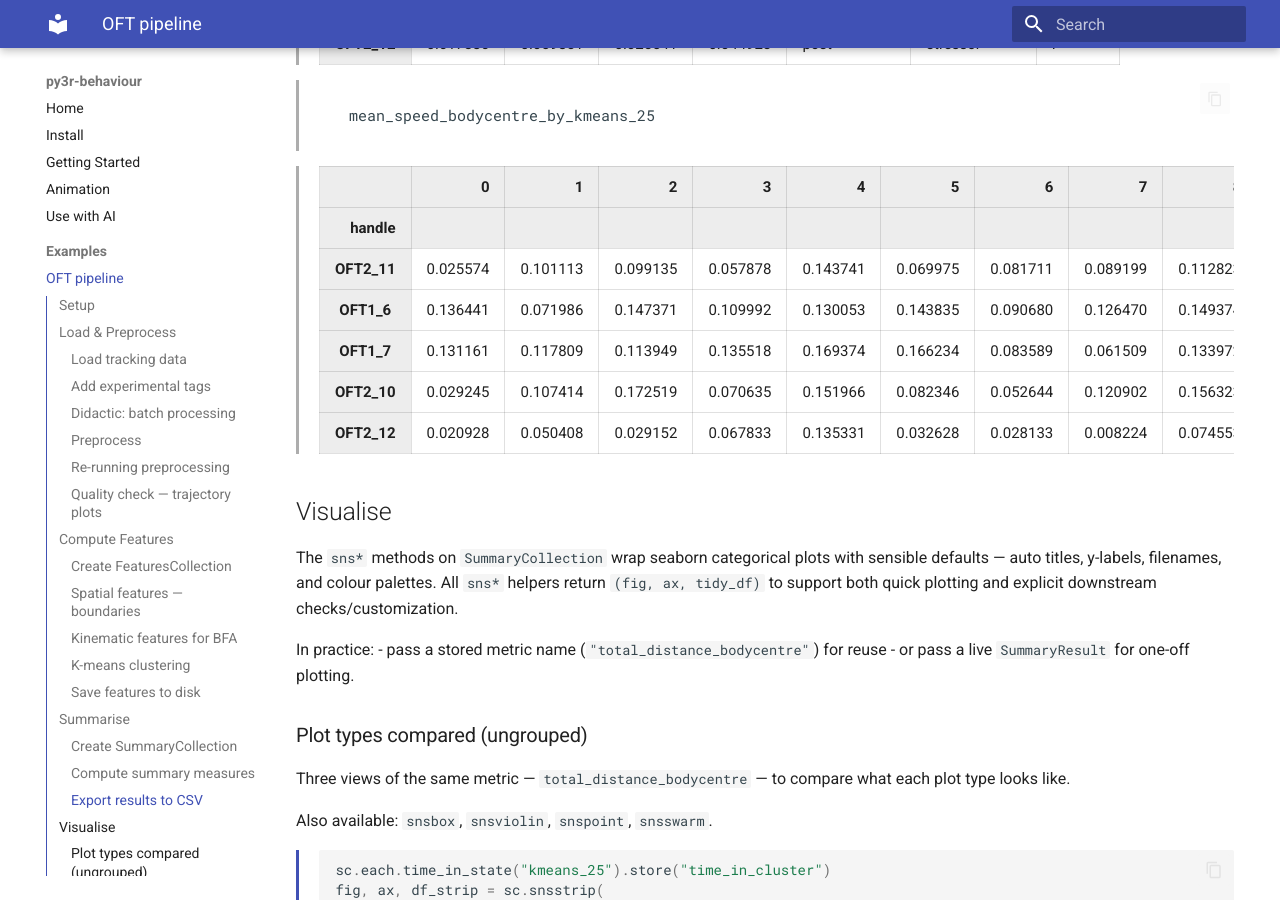
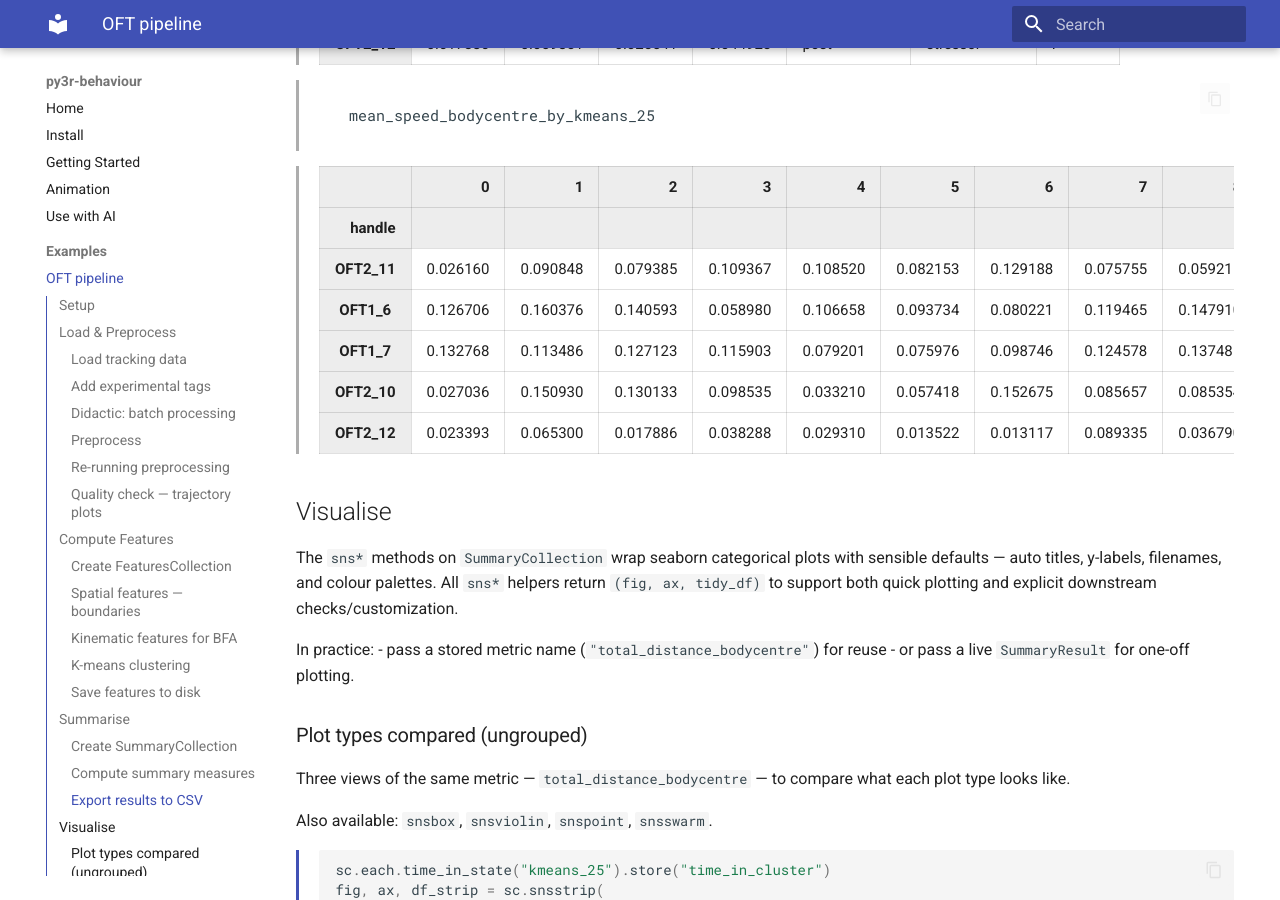
Before and after one commit to ETHZ-INS/py3r_behaviour, an MkDocs documentation site: the page built from docs/examples/oft_pipeline.md, in a window 1280 px wide and 900 px high, scrolled down 14381 px. Built offline with MkDocs 1.6.1 and Material for MkDocs 9.7.7, drawn with Linux system fonts in a browser that asks for light colours.

Commit message:
update docs online images

```diff
--- a/docs/examples/oft_pipeline.md
+++ b/docs/examples/oft_pipeline.md
@@ -1540,80 +1540,80 @@ for key, val in series_dfs.items():
   <tbody>
     <tr>
       <th>OFT2_11</th>
-      <td>0.025574</td>
-      <td>0.101113</td>
-      <td>0.099135</td>
-      <td>0.057878</td>
-      <td>0.143741</td>
-      <td>0.069975</td>
-      <td>0.081711</td>
-      <td>0.089199</td>
-      <td>0.112823</td>
-      <td>0.136072</td>
+      <td>0.026160</td>
+      <td>0.090848</td>
+      <td>0.079385</td>
+      <td>0.109367</td>
+      <td>0.108520</td>
+      <td>0.082153</td>
+      <td>0.129188</td>
+      <td>0.075755</td>
+      <td>0.059211</td>
+      <td>0.116509</td>
       <td>post</td>
       <td>control</td>
       <td>M</td>
     </tr>
     <tr>
       <th>OFT1_6</th>
-      <td>0.136441</td>
-      <td>0.071986</td>
-      <td>0.147371</td>
-      <td>0.109992</td>
-      <td>0.130053</td>
-      <td>0.143835</td>
-      <td>0.090680</td>
-      <td>0.126470</td>
-      <td>0.149374</td>
-      <td>0.053129</td>
+      <td>0.126706</td>
+      <td>0.160376</td>
+      <td>0.140593</td>
+      <td>0.058980</td>
+      <td>0.106658</td>
+      <td>0.093734</td>
+      <td>0.080221</td>
+      <td>0.119465</td>
+      <td>0.147910</td>
+      <td>0.111594</td>
       <td>pre</td>
       <td>stressor</td>
       <td>F</td>
     </tr>
     <tr>
       <th>OFT1_7</th>
-      <td>0.131161</td>
-      <td>0.117809</td>
-      <td>0.113949</td>
-      <td>0.135518</td>
-      <td>0.169374</td>
-      <td>0.166234</td>
-      <td>0.083589</td>
-      <td>0.061509</td>
-      <td>0.133972</td>
-      <td>0.117163</td>
+      <td>0.132768</td>
+      <td>0.113486</td>
+      <td>0.127123</td>
+      <td>0.115903</td>
+      <td>0.079201</td>
+      <td>0.075976</td>
+      <td>0.098746</td>
+      <td>0.124578</td>
+      <td>0.137481</td>
+      <td>0.146055</td>
       <td>pre</td>
       <td>stressor</td>
       <td>M</td>
     </tr>
     <tr>
       <th>OFT2_10</th>
-      <td>0.029245</td>
-      <td>0.107414</td>
-      <td>0.172519</td>
-      <td>0.070635</td>
-      <td>0.151966</td>
-      <td>0.082346</td>
-      <td>0.052644</td>
-      <td>0.120902</td>
-      <td>0.156323</td>
-      <td>0.209330</td>
+      <td>0.027036</td>
+      <td>0.150930</td>
+      <td>0.130133</td>
+      <td>0.098535</td>
+      <td>0.033210</td>
+      <td>0.057418</td>
+      <td>0.152675</td>
+      <td>0.085657</td>
+      <td>0.085354</td>
+      <td>0.066244</td>
       <td>post</td>
       <td>stressor</td>
       <td>F</td>
     </tr>
     <tr>
       <th>OFT2_12</th>
-      <td>0.020928</td>
-      <td>0.050408</td>
-      <td>0.029152</td>
-      <td>0.067833</td>
-      <td>0.135331</td>
-      <td>0.032628</td>
-      <td>0.028133</td>
-      <td>0.008224</td>
-      <td>0.074553</td>
-      <td>0.041765</td>
+      <td>0.023393</td>
+      <td>0.065300</td>
+      <td>0.017886</td>
+      <td>0.038288</td>
+      <td>0.029310</td>
+      <td>0.013522</td>
+      <td>0.013117</td>
+      <td>0.089335</td>
+      <td>0.036790</td>
+      <td>0.071208</td>
       <td>post</td>
       <td>stressor</td>
       <td>F</td>
```
Also changed, not shown: docs/examples/oft_pipeline_files/output_68_0.png, docs/examples/oft_pipeline_files/output_68_1.png, docs/examples/oft_pipeline_files/output_68_2.png, docs/examples/oft_pipeline_files/output_74_0.png, docs/examples/oft_pipeline_files/output_76_0.png, docs/examples/oft_pipeline_files/output_86_0.png, docs/examples/oft_pipeline_files/output_87_0.png, docs/examples/oft_pipeline_files/output_92_0.png, docs/examples/oft_pipeline_files/output_92_1.png, docs/examples/oft_pipeline_files/output_92_2.png, docs/examples/oft_pipeline_files/output_92_3.png, docs/examples/oft_pipeline_files/output_92_4.png, docs/examples/oft_pipeline_files/output_92_5.png, docs/examples/oft_pipeline_files/output_94_0.png, 4 more files.
